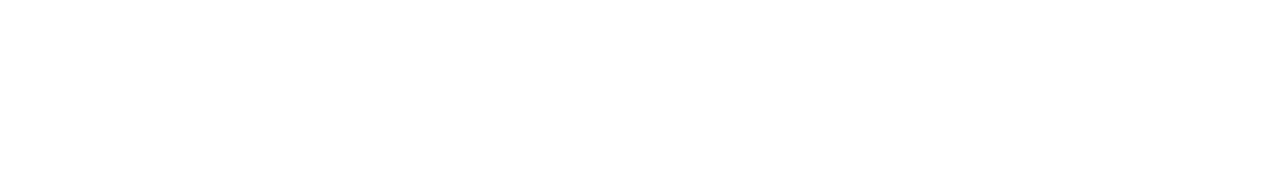
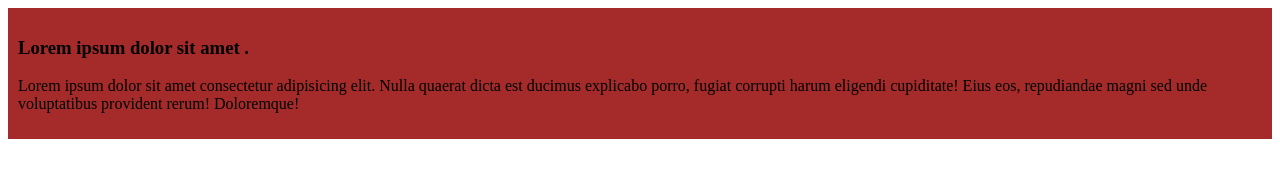
Before and after one commit to MD-Rayhan-kabir/my-first-website, a plain HTML site: page index.html in a window 1280 px wide. Drawn offline with Linux system fonts and the light colour scheme.

Commit message:
my  firstblogt

```diff
--- a/index.html
+++ b/index.html
@@ -4,8 +4,13 @@
     <meta charset="UTF-8">
     <meta name="viewport" content="width=device-width, initial-scale=1.0">
     <title>My simple website</title>
+    <link rel="stylesheet" href="style.css">
 </head>
 <body>
+    <div>
+        <h3> Lorem ipsum dolor sit amet .</h3>
+        <P>Lorem ipsum dolor sit amet consectetur adipisicing elit. Nulla quaerat dicta est ducimus explicabo porro, fugiat corrupti harum eligendi cupiditate! Eius eos, repudiandae magni sed unde voluptatibus provident rerum! Doloremque!</P>
 
+    </div>
 </body>
 </html>
--- /dev/null
+++ b/style.css
@@ -0,0 +1,4 @@
+div{
+    background-color: brown;
+    padding: 10px;
+}
```
